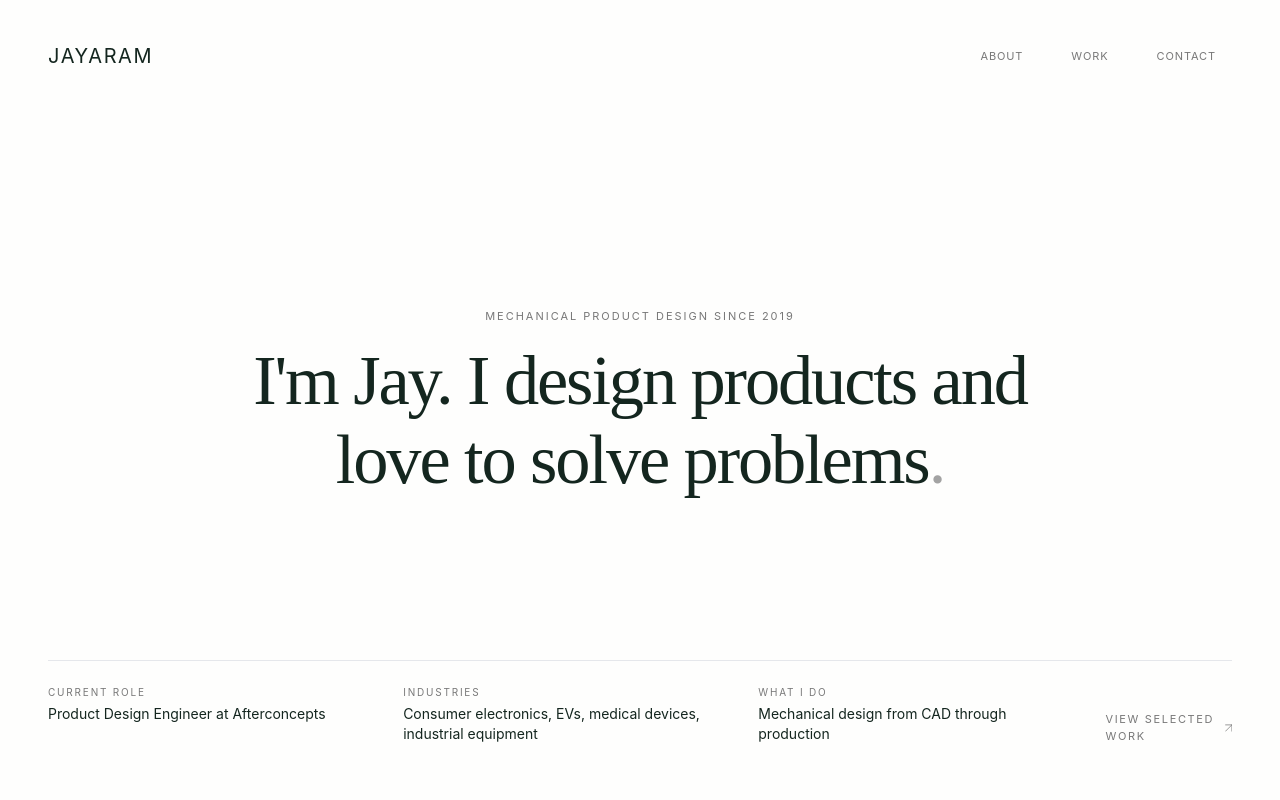
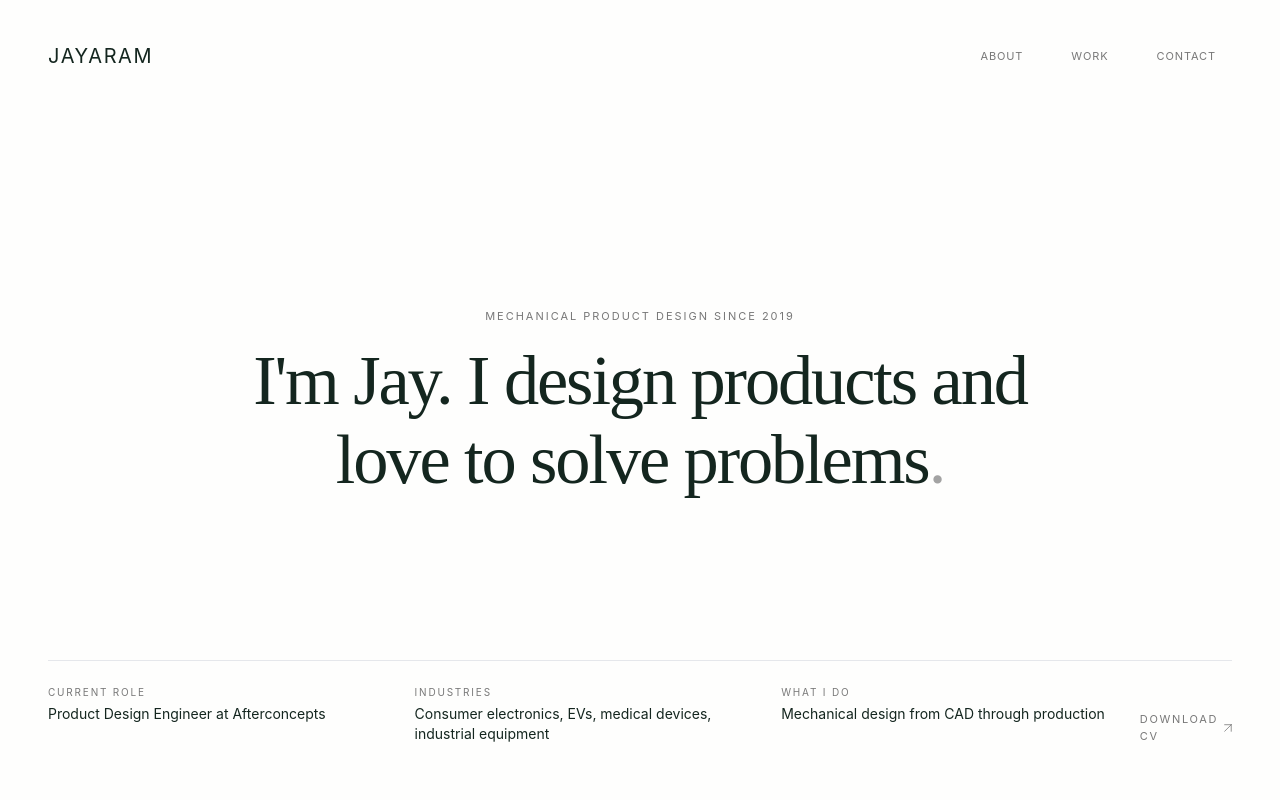
Before and after one commit to jayaramhariharan/jayaramhariharan.github.io, a React (Vite) app: page / in a window 1280 px wide. Shown: the top 800 px of the page. Built offline with nearby package versions, Linux system fonts and the light colour scheme; a web font is replaced by a local one.

Commit message:
Update resume URL to new Dropbox link; Hero CTA: View selected work -> Download CV

```diff
--- a/components/Hero.tsx
+++ b/components/Hero.tsx
@@ -38,10 +38,12 @@ const Hero: React.FC = () => {
           </div>
 
           <a
-            href="#work"
+            href="https://www.dropbox.com/scl/fi/r8oparg6h84q7x3yytzsh/jayaram_hariharan-resume.pdf?rlkey=3c3uxr5smrp50httf6x7gc9f1&st=zx8a5fm7&dl=0"
+            target="_blank"
+            rel="noopener noreferrer"
             className="text-[11px] font-sans text-token-text-gray uppercase tracking-[0.15em] hover:text-black transition-colors flex items-center gap-1 group"
           >
-            View selected work
+            Download CV
             <svg
               width="10"
               height="10"
--- a/constants.ts
+++ b/constants.ts
@@ -13,7 +13,7 @@ import boatShape from './assets1/boat/shape.png';
 import boatDraft from './assets1/boat/draft.png';
 import boatExplorations from './assets1/boat/explorations.png';
 
-export const RESUME_URL = "https://www.dropbox.com/scl/fi/23hl8s4mtt27p26u92ahh/jayaram_hariharan-resume.pdf?rlkey=krxna677qsjagszmjh7nc4owp&st=l2zyh8v0&dl=0";
+export const RESUME_URL = "https://www.dropbox.com/scl/fi/r8oparg6h84q7x3yytzsh/jayaram_hariharan-resume.pdf?rlkey=3c3uxr5smrp50httf6x7gc9f1&st=zx8a5fm7&dl=0";
 
 export const PROJECTS: Project[] = [
   {
--- a/pages/HydrofoilBoatCaseStudy.tsx
+++ b/pages/HydrofoilBoatCaseStudy.tsx
@@ -378,7 +378,7 @@ const SealedRCBoatCaseStudy: React.FC = () => {
             <a href="https://www.linkedin.com/in/jayaramh" target="_blank" rel="noopener noreferrer" data-cursor="nav" className="rounded-full px-5 py-2.5 font-medium transition-colors hover:text-[#1d1d1f]">
               LinkedIn
             </a>
-            <a href="https://www.dropbox.com/scl/fi/23hl8s4mtt27p26u92ahh/jayaram_hariharan-resume.pdf?rlkey=krxna677qsjagszmjh7nc4owp&st=l2zyh8v0&dl=0" target="_blank" rel="noopener noreferrer" data-cursor="nav" className="rounded-full px-5 py-2.5 font-medium transition-colors hover:text-[#1d1d1f]">
+            <a href="https://www.dropbox.com/scl/fi/r8oparg6h84q7x3yytzsh/jayaram_hariharan-resume.pdf?rlkey=3c3uxr5smrp50httf6x7gc9f1&st=zx8a5fm7&dl=0" target="_blank" rel="noopener noreferrer" data-cursor="nav" className="rounded-full px-5 py-2.5 font-medium transition-colors hover:text-[#1d1d1f]">
               Resume
             </a>
             <a href="mailto:jayaram.h1501@gmail.com" data-cursor="nav" className="rounded-full px-5 py-2.5 font-medium transition-colors hover:text-[#1d1d1f]">
--- a/pages/ViperZCaseStudy.tsx
+++ b/pages/ViperZCaseStudy.tsx
@@ -593,7 +593,7 @@ const ViperZCaseStudy: React.FC = () => {
             <a href="https://www.linkedin.com/in/jayaramh" target="_blank" rel="noopener noreferrer" data-cursor="nav" className="rounded-full px-5 py-2.5 font-medium transition-colors hover:text-[#1d1d1f]">
               LinkedIn
             </a>
-            <a href="https://www.dropbox.com/scl/fi/23hl8s4mtt27p26u92ahh/jayaram_hariharan-resume.pdf?rlkey=krxna677qsjagszmjh7nc4owp&st=l2zyh8v0&dl=0" target="_blank" rel="noopener noreferrer" data-cursor="nav" className="rounded-full px-5 py-2.5 font-medium transition-colors hover:text-[#1d1d1f]">
+            <a href="https://www.dropbox.com/scl/fi/r8oparg6h84q7x3yytzsh/jayaram_hariharan-resume.pdf?rlkey=3c3uxr5smrp50httf6x7gc9f1&st=zx8a5fm7&dl=0" target="_blank" rel="noopener noreferrer" data-cursor="nav" className="rounded-full px-5 py-2.5 font-medium transition-colors hover:text-[#1d1d1f]">
               Resume
             </a>
             <a href="mailto:jayaram.h1501@gmail.com" data-cursor="nav" className="rounded-full px-5 py-2.5 font-medium transition-colors hover:text-[#1d1d1f]">
--- a/pages/WolfCaseStudy.tsx
+++ b/pages/WolfCaseStudy.tsx
@@ -368,7 +368,7 @@ const WolfCaseStudy: React.FC = () => {
             <a href="https://www.linkedin.com/in/jayaramh" target="_blank" rel="noopener noreferrer" data-cursor="nav" className="rounded-full px-5 py-2.5 font-medium transition-colors hover:text-[#1d1d1f]">
               LinkedIn
             </a>
-            <a href="https://www.dropbox.com/scl/fi/23hl8s4mtt27p26u92ahh/jayaram_hariharan-resume.pdf?rlkey=krxna677qsjagszmjh7nc4owp&st=l2zyh8v0&dl=0" target="_blank" rel="noopener noreferrer" data-cursor="nav" className="rounded-full px-5 py-2.5 font-medium transition-colors hover:text-[#1d1d1f]">
+            <a href="https://www.dropbox.com/scl/fi/r8oparg6h84q7x3yytzsh/jayaram_hariharan-resume.pdf?rlkey=3c3uxr5smrp50httf6x7gc9f1&st=zx8a5fm7&dl=0" target="_blank" rel="noopener noreferrer" data-cursor="nav" className="rounded-full px-5 py-2.5 font-medium transition-colors hover:text-[#1d1d1f]">
               Resume
             </a>
             <a href="mailto:jayaram.h1501@gmail.com" data-cursor="nav" className="rounded-full px-5 py-2.5 font-medium transition-colors hover:text-[#1d1d1f]">
```
